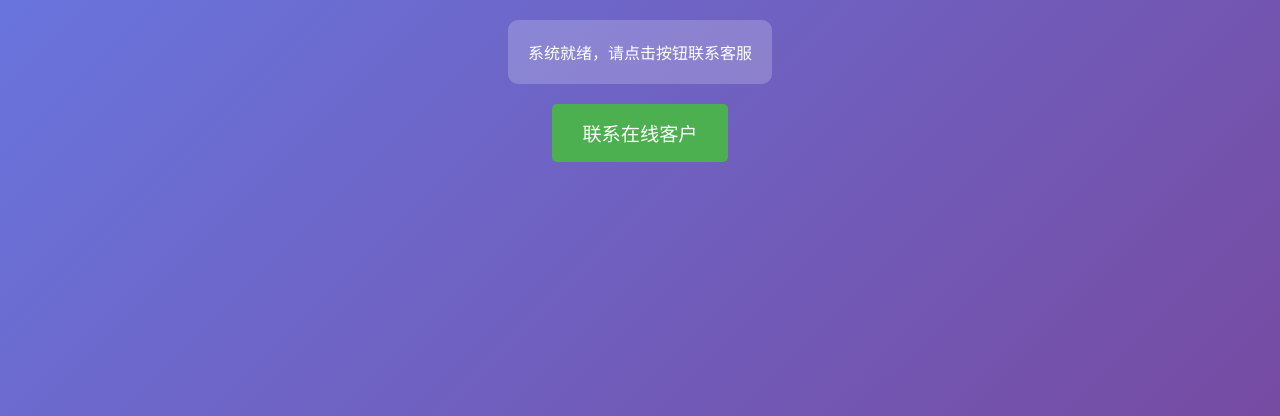
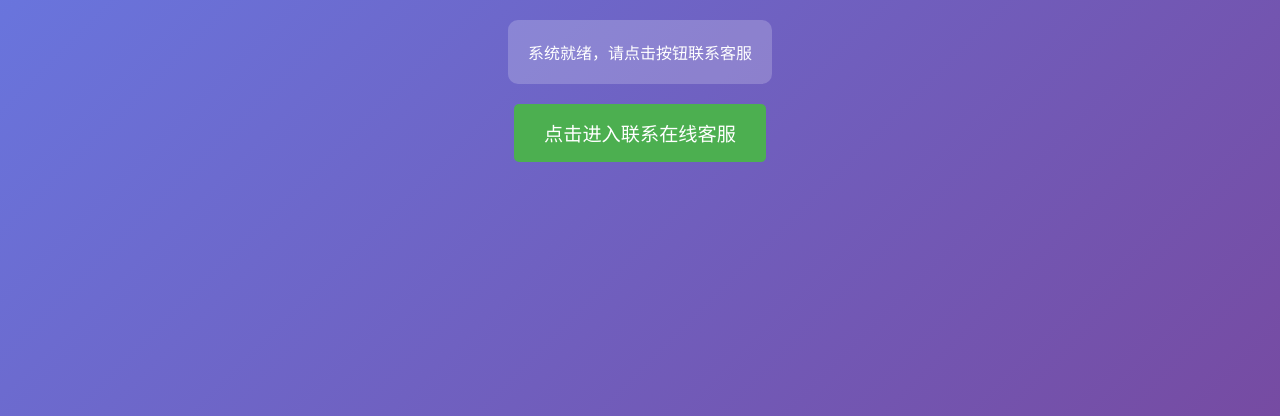
Before and after one commit to wancheng2024/xiaofan-chat, a plain HTML site: page index.html in a window 1280 px wide. Shown: the part 384-800 px from the top of the page. Drawn offline with Linux system fonts and the light colour scheme.

Commit message:
Update index.html

```diff
--- a/index.html
+++ b/index.html
@@ -64,7 +64,8 @@
             <div id="statusMessage">系统就绪，请点击按钮联系客服</div>
         </div>
 
-        <button onclick="initMeiQia()">联系在线客户</button>
+        <!-- 修改后的按钮文字 -->
+        <button onclick="initMeiQia()">点击进入联系在线客服</button>
     </div>
 
     <script type="text/javascript">
@@ -88,7 +89,7 @@
             // 设置企业ID
             _MEIQIA('entId', 'b89e00c678ff516ca497668b179fe8d5');
 
-            // 显示客服面板 - 简化为"您好！"
+            // 显示客服面板
             _MEIQIA('showPanel', {
                 greeting: '您好！'
             });
```
